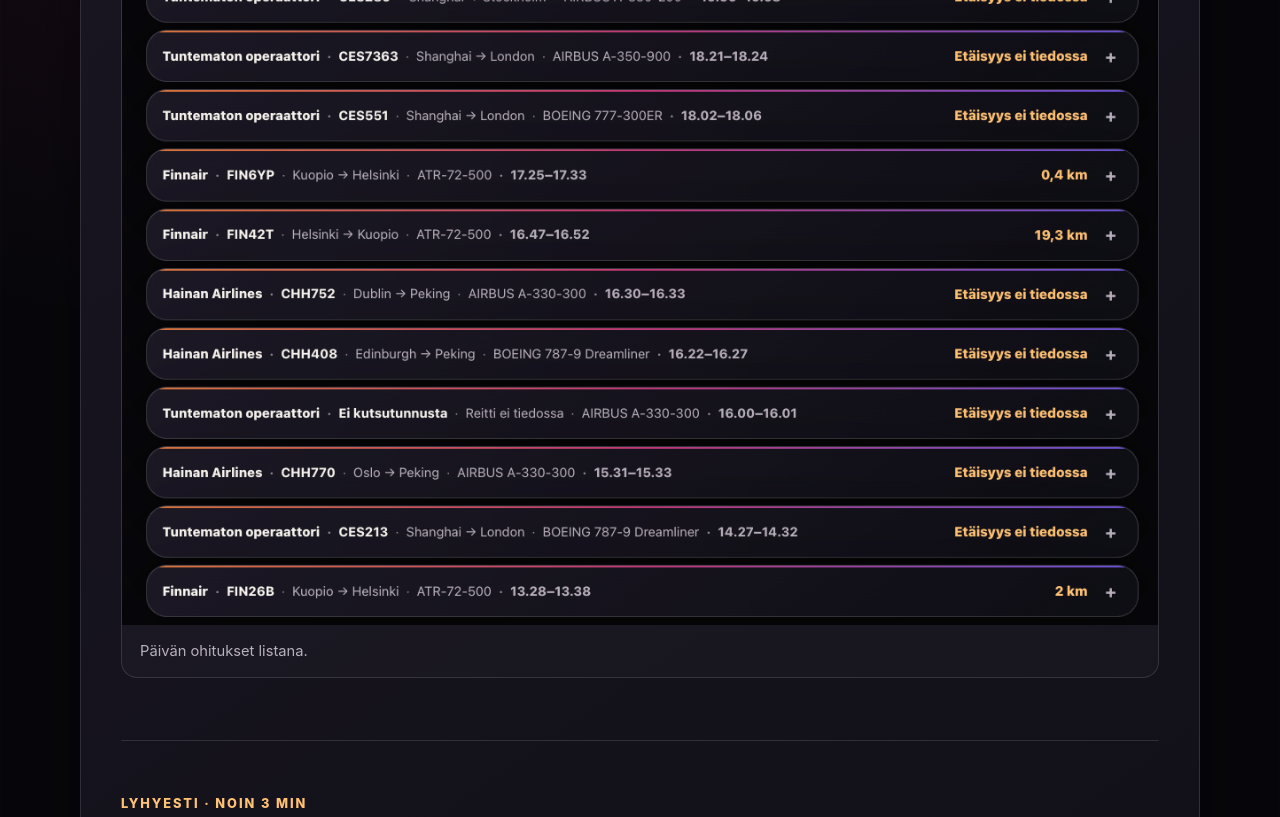
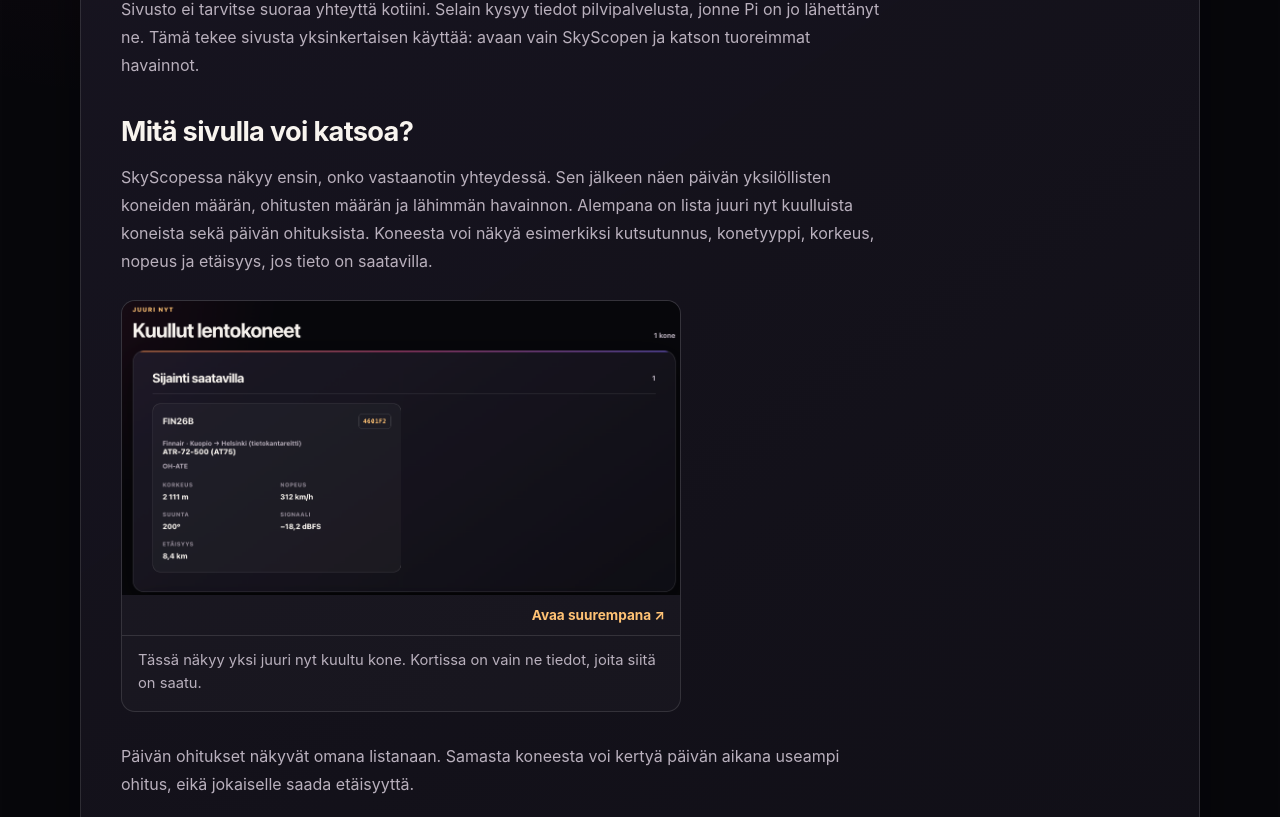
Before and after one commit to Nokke77/nettisivut, a plain HTML site: page projektit.html in a window 1280 px wide. Shown: the part 2253-3070 px from the top of the page. Drawn offline with Linux system fonts and the light colour scheme.

Commit message:
Sijoita SkyScope-kuvat selitysten yhteyteen

```diff
--- a/projektit.css
+++ b/projektit.css
@@ -266,54 +266,6 @@
   transform: skewY(-24deg);
 }
 
-.projects-page .project-screenshots {
-  margin-top: clamp(36px, 5vw, 56px);
-}
-
-.projects-page .project-screenshots h3 {
-  margin: 0 0 8px;
-  font-size: clamp(1.55rem, 3vw, 2.1rem);
-  letter-spacing: -0.035em;
-}
-
-.projects-page .project-screenshots > p {
-  margin: 0 0 22px;
-}
-
-.projects-page .project-screenshot-list {
-  display: grid;
-  gap: 22px;
-}
-
-.projects-page .project-screenshot {
-  margin: 0;
-  overflow: hidden;
-  border: 1px solid var(--line);
-  border-radius: 16px;
-  background: rgba(255, 255, 255, 0.025);
-}
-
-.projects-page .project-screenshot a {
-  display: block;
-}
-
-.projects-page .project-screenshot a:focus-visible {
-  outline: 3px solid var(--accent);
-  outline-offset: -4px;
-}
-
-.projects-page .project-screenshot img {
-  display: block;
-  width: 100%;
-  height: auto;
-}
-
-.projects-page .project-screenshot figcaption {
-  padding: 14px 18px;
-  color: var(--muted);
-  font-size: 0.92rem;
-}
-
 .projects-page .project-version {
   margin-top: clamp(38px, 5vw, 62px);
   padding-top: clamp(34px, 5vw, 52px);
@@ -364,6 +316,47 @@
   color: #ffc274;
   text-decoration-color: var(--accent-2);
   text-underline-offset: 4px;
+}
+
+.projects-page .project-example {
+  width: min(100%, 560px);
+  margin: 25px 0 30px;
+  overflow: hidden;
+  border: 1px solid var(--line);
+  border-radius: 14px;
+  background: rgba(255, 255, 255, 0.025);
+}
+
+.projects-page .project-prose .project-example a {
+  display: block;
+  text-decoration: none;
+}
+
+.projects-page .project-example a:focus-visible {
+  outline: 3px solid var(--accent);
+  outline-offset: -4px;
+}
+
+.projects-page .project-example img {
+  display: block;
+  width: 100%;
+  height: auto;
+}
+
+.projects-page .project-example a span {
+  display: block;
+  padding: 9px 15px;
+  font-size: 0.85rem;
+  font-weight: 700;
+  text-align: right;
+}
+
+.projects-page .project-example figcaption {
+  padding: 13px 16px 16px;
+  border-top: 1px solid var(--line);
+  color: var(--muted);
+  font-size: 0.92rem;
+  line-height: 1.55;
 }
 
 .projects-page .project-prose code {
--- a/projektit.html
+++ b/projektit.html
@@ -7,7 +7,7 @@
     <meta name="theme-color" content="#07070b">
     <title>Projektit | Noel Jeromaa</title>
     <link rel="stylesheet" href="styles.css">
-    <link rel="stylesheet" href="projektit.css?v=20260926-4">
+    <link rel="stylesheet" href="projektit.css?v=20260926-5">
   </head>
   <body class="projects-page">
     <header class="site-header">
@@ -87,25 +87,6 @@
             </div>
           </div>
 
-          <section class="project-screenshots" aria-labelledby="project-screenshots-title">
-            <h3 id="project-screenshots-title">Kuvakaappauksia SkyScopesta</h3>
-            <p>Kuvat saa avattua suurempina.</p>
-            <div class="project-screenshot-list">
-              <figure class="project-screenshot">
-                <a href="images/skyscope-kuullut-lentokoneet.png" target="_blank" rel="noopener" aria-label="Avaa Kuullut lentokoneet -kuvakaappaus suurempana">
-                  <img src="images/skyscope-kuullut-lentokoneet.png" alt="SkyScopen Kuullut lentokoneet -osiossa näkyy yksi havaittu kone ja sen tiedot." width="1151" height="606" loading="lazy" decoding="async">
-                </a>
-                <figcaption>Juuri nyt kuultu kone ja sen tiedot.</figcaption>
-              </figure>
-              <figure class="project-screenshot">
-                <a href="images/skyscope-paivan-ohitukset.png" target="_blank" rel="noopener" aria-label="Avaa Päivän ohitukset -kuvakaappaus suurempana">
-                  <img src="images/skyscope-paivan-ohitukset.png" alt="SkyScopen Päivän ohitukset -osiossa näkyy 11 havaittua ohitusta aikojen ja etäisyyksien kanssa." width="1169" height="832" loading="lazy" decoding="async">
-                </a>
-                <figcaption>Päivän ohitukset listana.</figcaption>
-              </figure>
-            </div>
-          </section>
-
           <div class="project-version" id="skyscope-short" data-version-panel="short">
             <div class="project-reading-heading">
               <p class="project-kicker">Lyhyesti · noin 3 min</p>
@@ -127,6 +108,21 @@
               <section aria-labelledby="short-view">
                 <h4 id="short-view">Mitä sivulla voi katsoa?</h4>
                 <p>SkyScopessa näkyy ensin, onko vastaanotin yhteydessä. Sen jälkeen näen päivän yksilöllisten koneiden määrän, ohitusten määrän ja lähimmän havainnon. Alempana on lista juuri nyt kuulluista koneista sekä päivän ohituksista. Koneesta voi näkyä esimerkiksi kutsutunnus, konetyyppi, korkeus, nopeus ja etäisyys, jos tieto on saatavilla.</p>
+                <figure class="project-example">
+                  <a href="images/skyscope-kuullut-lentokoneet.png" target="_blank" rel="noopener" aria-label="Avaa kuullun lentokoneen kuvakaappaus suurempana">
+                    <img src="images/skyscope-kuullut-lentokoneet.png" alt="SkyScopen Kuullut lentokoneet -osio, jossa näkyy yksi kone ja sen tiedot." width="1151" height="606" loading="lazy" decoding="async">
+                    <span>Avaa suurempana ↗</span>
+                  </a>
+                  <figcaption>Tässä näkyy yksi juuri nyt kuultu kone. Kortissa on vain ne tiedot, joita siitä on saatu.</figcaption>
+                </figure>
+                <p>Päivän ohitukset näkyvät omana listanaan. Samasta koneesta voi kertyä päivän aikana useampi ohitus, eikä jokaiselle saada etäisyyttä.</p>
+                <figure class="project-example">
+                  <a href="images/skyscope-paivan-ohitukset.png" target="_blank" rel="noopener" aria-label="Avaa päivän ohitusten kuvakaappaus suurempana">
+                    <img src="images/skyscope-paivan-ohitukset.png" alt="SkyScopen Päivän ohitukset -osio, jossa näkyy 11 ohitusta." width="1169" height="832" loading="lazy" decoding="async">
+                    <span>Avaa suurempana ↗</span>
+                  </a>
+                  <figcaption>Listassa näkyvät havaittujen ohitusten ajat. Etäisyys puuttuu, jos koneelta ei saatu sijaintia.</figcaption>
+                </figure>
                 <p>Joillekin lennoille näkyy myös tietokannasta löytyvä reitti. Se on kutsutunnukseen liitetty taustatieto, ei tämän lennon vahvistettu lentosuunnitelma. Jos reittiä ei löydy, sitä ei keksitä.</p>
                 <p>Yhteyden tila on tärkeä osa sivua. Jos vastaanottimelta ei tule uusia tietoja, se näkyy käyttäjälle. Näin vanhoja havaintoja ei ole tarkoitus lukea vahingossa tämänhetkiseksi tilanteeksi.</p>
               </section>
@@ -219,9 +215,23 @@
                   <h4 id="verkkosivu-title">5. Mitä verkkosivu näyttää?</h4>
                   <p>SkyScopen näkyvä osa on tavallinen GitHub Pagesissa oleva HTML-, CSS- ja JavaScript-sivu. Selain hakee Workerin tiedot sivun avautuessa ja päivittää ne noin 30 sekunnin välein. Sivulla on vastaanottimen tila, päivän luvut, juuri nyt kuullut koneet ja päivän ohitukset.</p>
                   <p>Vastaanottimen tila kertoo, onko tuoreita tietoja saapunut. Jos yhteys katkeaa, sivu voi näyttää viimeksi onnistuneesti haetut tiedot ja ilmoittaa, etteivät ne ole enää tuoreita. Näin vanhaa tilannetta ei esitetä huomaamatta tämänhetkisenä.</p>
-                  <p>Konekorteissa näkyy vain saatavilla olevia kenttiä. Korkeus muutetaan sivulla jaloista metreiksi ja nopeus solmuista kilometreiksi tunnissa. Jos sijainti on tiedossa, näytetään myös Pi:llä laskettu etäisyys. Päivän ohituslistaa voi avata tarkemmin, jolloin näkee esimerkiksi havaintojen alku- ja loppuajan, lähimmän hetken sekä korkeuden vaihteluvälin.</p>
+                  <p>Konekorteissa näkyy vain saatavilla olevia kenttiä. Korkeus muutetaan sivulla jaloista metreiksi ja nopeus solmuista kilometreiksi tunnissa. Jos sijainti on tiedossa, näytetään myös Pi:llä laskettu etäisyys.</p>
+                  <figure class="project-example">
+                    <a href="images/skyscope-kuullut-lentokoneet.png" target="_blank" rel="noopener" aria-label="Avaa kuullun lentokoneen kuvakaappaus suurempana">
+                      <img src="images/skyscope-kuullut-lentokoneet.png" alt="Konekortti, jossa näkyvät tunnus, konetyyppi, korkeus, nopeus, suunta, signaali ja etäisyys." width="1151" height="606" loading="lazy" decoding="async">
+                      <span>Avaa suurempana ↗</span>
+                    </a>
+                    <figcaption>Tässä kortissa korkeus ja nopeus on muutettu helpommin luettaviin yksiköihin. Etäisyys on laskettu Pi:llä. Kuopio–Helsinki on tietokannasta löytynyt reittitieto.</figcaption>
+                  </figure>
+                  <p>Sivulla on erilliset listat koneille, joiden sijainti on saatavilla, ja koneille, joiden sijaintia ei ole. Päivän ohituksissa yhden rivin voi avata ja sulkea ilman että muu lista katoaa. Avatusta rivistä näkee esimerkiksi havaintojen alku- ja loppuajan, lähimmän hetken sekä korkeuden vaihteluvälin. Ajat näytetään Suomen aikavyöhykkeessä.</p>
+                  <figure class="project-example">
+                    <a href="images/skyscope-paivan-ohitukset.png" target="_blank" rel="noopener" aria-label="Avaa päivän ohitusten kuvakaappaus suurempana">
+                      <img src="images/skyscope-paivan-ohitukset.png" alt="Päivän ohitusten lista, jossa osa etäisyyksistä puuttuu sijaintitiedon puuttuessa." width="1169" height="832" loading="lazy" decoding="async">
+                      <span>Avaa suurempana ↗</span>
+                    </a>
+                    <figcaption>Yksi rivi tarkoittaa yhtä muodostettua ohitusta. Riviä avaamalla näkee tarkemmat havainnot. Jos sijaintia ei saatu, etäisyyden kohdalla lukee ”Etäisyys ei tiedossa”.</figcaption>
+                  </figure>
                   <p>Lista ei ole kartta eikä lentoyhtiöiden virallinen aikataulu. Se kertoo, mitä oma vastaanotin on saanut talteen. Sivun luvut vaihtuvat päivän ja kuuluvuuden mukaan.</p>
-                  <p>Sivulla on erilliset listat koneille, joiden sijainti on saatavilla, ja koneille, joiden sijaintia ei ole. Päivän ohituksissa yhden rivin voi avata ja sulkea ilman että muu lista katoaa. Ajat näytetään Suomen aikavyöhykkeessä, jotta päivän tilastot ja kellonajat ovat keskenään ymmärrettäviä.</p>
                   <p>Selain hakee yhteyden tilan, nykyiset koneet, päivän ohitukset ja tilastot erillisistä rajapinnan osoitteista. Jos ohituksia on enemmän kuin yhdelle sivulle mahtuu, se pyytää seuraavat erät. Tämän ansiosta päivästä voidaan näyttää kaikki tarjolla olevat ohitukset ilman, että yksi vastaus kasvaa tarpeettoman suureksi. Koko käyttöliittymä on tehty tavallisella JavaScriptillä ilman erillistä sovelluskehystä.</p>
                 </section>
 
```
